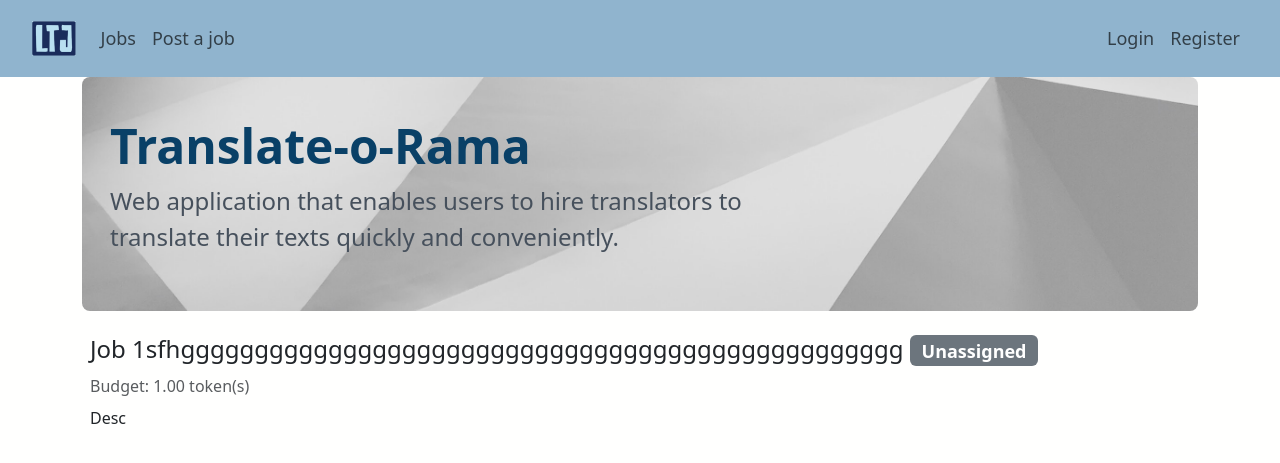
After one commit to lukakuterovac/translate-o-rama, a Django app: page /dashboard/job_status/1 in a window 1280 px wide. The commit adds this page. Shown: the top 463 px of the page. Run offline with Django 4.2, Linux system fonts and the light colour scheme; data comes from the database, SQL or seed files in the repository; both versions use the stored data as it was after the commit; some libraries are stand-ins or nearby versions.

Commit message:
Add job status page

```diff
--- a/translationsite/app/templates/app/dashboard.html
+++ b/translationsite/app/templates/app/dashboard.html
@@ -21,6 +21,7 @@
   <div class="mb-4">
     {% for job in jobs %}
       {% include 'includes/job_card.html' with job=job %}
+      <a href="{% url 'app:job_status' job.id %}" class="btn btn-primary ms-2">View status</a>
     {% empty %}
       <div class="row">
         No jobs posted.
--- /dev/null
+++ b/translationsite/app/templates/app/job_status.html
@@ -0,0 +1,18 @@
+{% extends 'app/base.html' %}
+{% block content %}
+  <div class="mx-2">
+    <h4>{{ job.title }}
+      {% if job.is_assigned %}
+        {% if job.is_completed %}
+          <div class="badge bg-success">Completed</div>
+        {% else %}
+          <div class="badge bg-primary">Assigned</div>
+        {% endif %}
+      {% else %}
+        <div class="badge bg-secondary">Unassigned</div>
+      {% endif %}
+    </h4>
+    <div class="mb-2 text-muted">Budget: {{ job.budget }} token(s)</div>
+    <div class="">{{ job.description }}</div>
+  </div>
+{% endblock content %}
--- a/translationsite/app/urls.py
+++ b/translationsite/app/urls.py
@@ -10,4 +10,5 @@ urlpatterns = [
     path("post_job", views.post_job, name="post_job"),
     path("profile/password_change", views.change_password, name="new_password"),
     path("profile/email_change", views.email_change, name="new_email"),
+    path("dashboard/job_status/<int:job_id>", views.job_status, name="job_status"),
 ]
--- a/translationsite/app/views.py
+++ b/translationsite/app/views.py
@@ -120,3 +120,11 @@ def post_job(request):
     else:
         form = JobForm()
     return render(request, "app/post_job.html", {"form": form})
+
+
+def job_status(request, job_id):
+    job = get_object_or_404(Job, pk=job_id)
+    context = {
+        "job": job,
+    }
+    return render(request, "app/job_status.html", context)
```
Also changed, not shown: translationsite/app/templates/includes/job_card.html (+1 -11 lines), translationsite/db.sqlite3.
